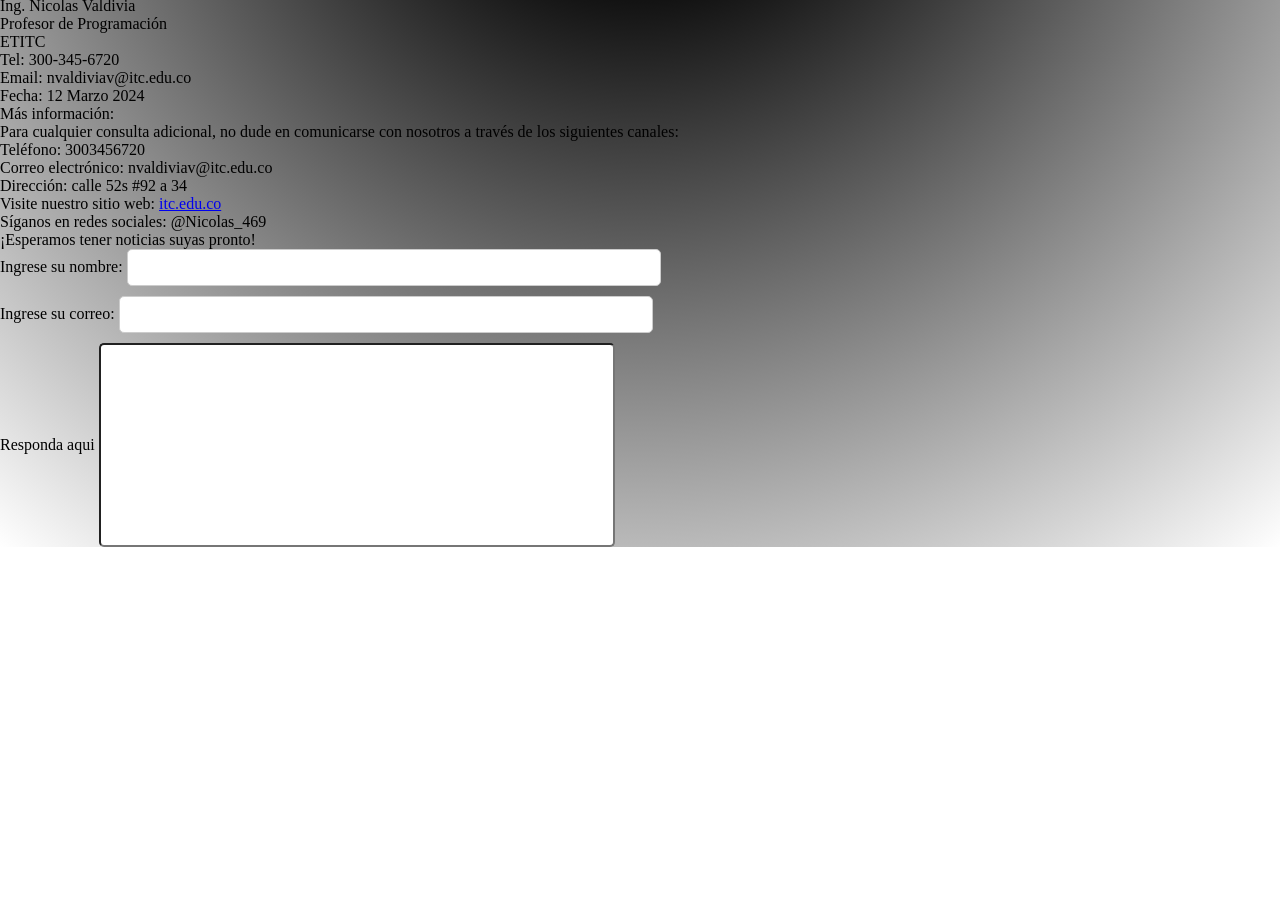
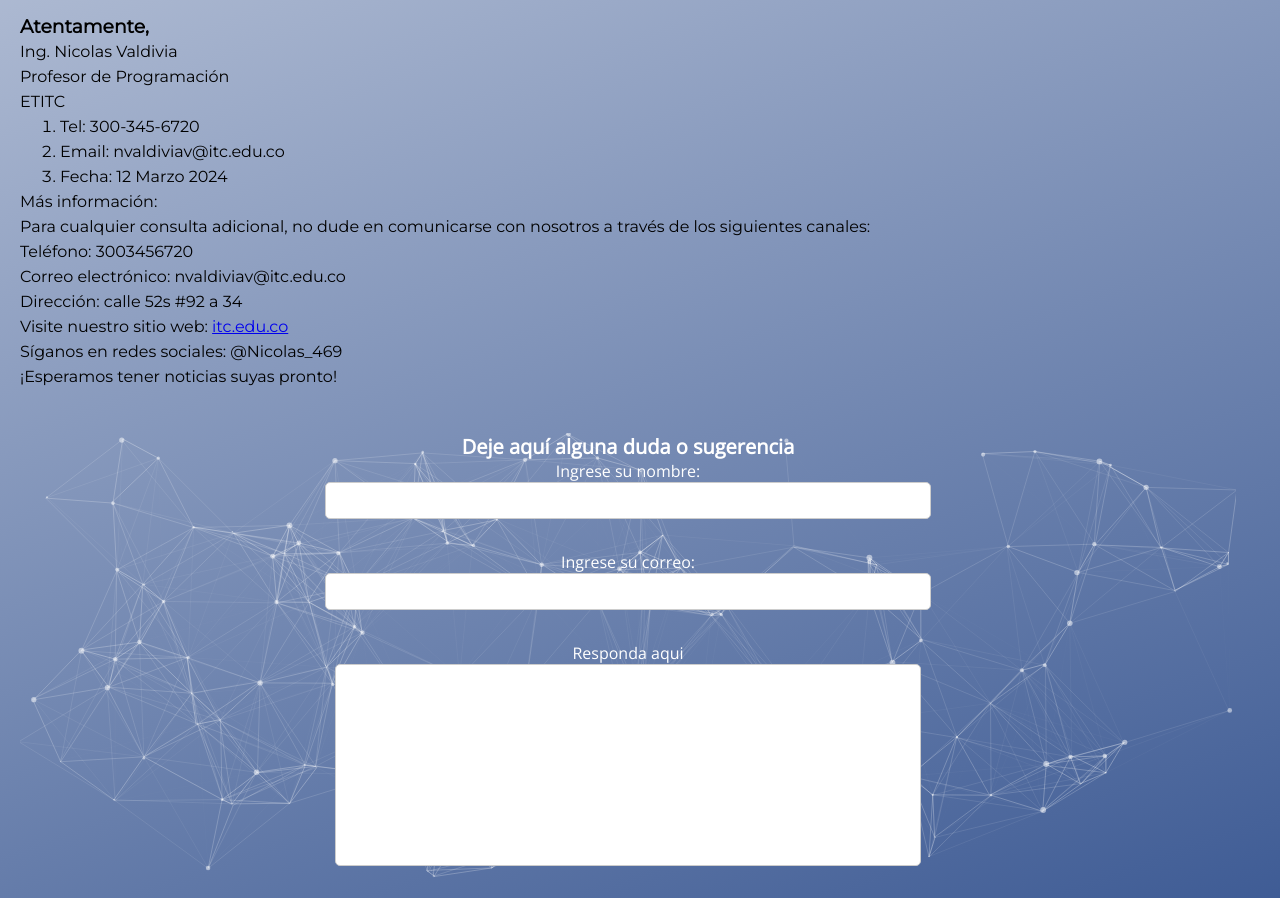
Before and after one commit to NicoValVilla/Programacion3NV, a plain HTML site: page index.html in a window 1280 px wide. Shown: the part 1035-1933 px from the top of the page. Before the commit the page ends 1582 px from the top, so only its background shows below. Drawn offline with nearby package versions, Linux system fonts and the light colour scheme; animation ran at ten frames a second.

Commit message:
Css cambios y animación con Js

```diff
--- a/index.html
+++ b/index.html
@@ -1,17 +1,21 @@
 <!DOCTYPE html>
 <html lang="en">
+
 <head>
   <meta charset="UTF-8" />
   <meta name="viewport" content="width=device-width, initial-scale=1.0" />
   <title>Carta ETITC</title>
-    <link rel="stylesheet" href="style.css" />
-
+  <link rel="preconnect" href="https://fonts.googleapis.com">
+  <link rel="preconnect" href="https://fonts.gstatic.com" crossorigin>
+  <link
+    href="https://fonts.googleapis.com/css2?family=Montserrat:wght@300;400&family=Open+Sans:wght@300;400&display=swap"
+    rel="stylesheet">
+  <link rel="stylesheet" href="/style.css" />
 </head>
 
 <body>
-    <div id="izquierda">
-      <span align="right">
-        <i>
+  <div class="container">
+    <div class="container_sender" align="right">
       <p><b> Ing Nicolas Valdivia</b></p>
       <p>Profesor de programacion</p>
       <p>ETITC</p>
@@ -20,18 +24,18 @@
       <p><b>Tel: </b>300-345-6720</p>
       <p><b>Email: </b>nvaldiviav@itc.edu.co</p>
       <p>12 Marzo 2024</p>
-        </i>
-      </span>
     </div>
-    <i>
+    <div class="container_recipient">
       <p><b>Profesor Sebastian Aguilera</b></p>
       <p>Calle Siempreviva</p>
       <p>Calle 13 #14 - 20</p>
       <p>Colombia - Bogota</p>
-    </i>
+    </div>
+    <div class="container_main">
       <h2>
         RE: Invitación para unirse a un proyecto de desarrollo de videojuegos
       </h2>
+      <br>
       <p>Estimado Profesor Sebastián Aguilera,</p>
       <p>
         Espero este mensaje lo encuentre bien. Me dirijo a usted en calidad de
@@ -49,23 +53,17 @@
         Por favor, no dude en ponerse en contacto conmigo si está interesado en
         participar o si necesita más información al respecto.
       </p>
-    <p>
-      <img
+    </div>
+    <div class="container_media">
+      <img class="container_media__image"
         src="https://www.deustoformacion.com/sites/deustoformacion/2022-01/foto-diseno-desarrollo-videojuegos-unity-3d-portada-1.jpg"
-        alt="Imagen demostrativa"
-      />
-    </p>
-    <p>
-      <iframe
-        width="560"
-        height="315"
-        src="https://www.youtube.com/embed/xFxMx7DsqP0?si=WUKquvzfnhLtoBbQ"
-        title="YouTube video player"
-        frameborder="0"
+        alt="Imagen demostrativa" />
+      <iframe width="500" height="315" src="https://www.youtube.com/embed/tliVwTRiQ5w?si=vZFpndoi3QGSZOQx"
+        title="YouTube video player" frameborder="0"
         allow="accelerometer; autoplay; clipboard-write; encrypted-media; gyroscope; picture-in-picture; web-share"
-        allowfullscreen
-      ></iframe>
-    </p>
+        allowfullscreen></iframe>
+    </div>
+    <div class="container_additionalInfo">
       <h3>Atentamente,</h3>
       <p>
         Ing. Nicolas Valdivia <br />
@@ -91,8 +89,12 @@
       </p>
       <p>Síganos en redes sociales: @Nicolas_469</p>
       <p>¡Esperamos tener noticias suyas pronto!</p>
-
-    <div class="Formulario">
+    </div>
+    <br>
+    <br>
+    <div id="particles-js">
+    <div class="container_formulario">
+      <p> Deje aquí alguna duda o sugerencia</p>
       <form>
         <label for="nombre">Ingrese su nombre: </label>
         <input type="text" name="nombre" id="nombre" /><br>
@@ -102,5 +104,10 @@
         <input type="textarea" name="texto" id="texto" /><br>
       </form>
     </div>
+    </div>
+  </div>
+  <script src="https://cdnjs.cloudflare.com/ajax/libs/particles.js/2.0.0/particles.min.js"></script>
+  <script src="/index.js"></script>
 </body>
+
 </html>
--- /dev/null
+++ b/index.js
@@ -0,0 +1,112 @@
+particlesJS("particles-js",
+{
+  "particles": {
+    "number": {
+      "value": 200,
+      "density": {
+        "enable": true,
+        "value_area": 800
+      }
+    },
+    "color": {
+      "value": "#ffffff"
+    },
+    "shape": {
+      "type": "circle",
+      "stroke": {
+        "width": 0,
+        "color": "#000000"
+      },
+      "polygon": {
+        "nb_sides": 5
+      },
+      "image": {
+        "src": "img/github.svg",
+        "width": 100,
+        "height": 100
+      }
+    },
+    "opacity": {
+      "value": 0.5,
+      "random": false,
+      "anim": {
+        "enable": false,
+        "speed": 1,
+        "opacity_min": 0.1,
+        "sync": false
+      }
+    },
+    "size": {
+      "value": 3,
+      "random": true,
+      "anim": {
+        "enable": false,
+        "speed": 40,
+        "size_min": 0.1,
+        "sync": false
+      }
+    },
+    "line_linked": {
+      "enable": true,
+      "distance": 150,
+      "color": "#ffffff",
+      "opacity": 0.4,
+      "width": 1
+    },
+    "move": {
+      "enable": true,
+      "speed": 6,
+      "direction": "none",
+      "random": false,
+      "straight": false,
+      "out_mode": "out",
+      "bounce": false,
+      "attract": {
+        "enable": false,
+        "rotateX": 600,
+        "rotateY": 1200
+      }
+    }
+  },
+  "interactivity": {
+    "detect_on": "canvas",
+    "events": {
+      "onhover": {
+        "enable": true,
+        "mode": "repulse"
+      },
+      "onclick": {
+        "enable": true,
+        "mode": "push"
+      },
+      "resize": true
+    },
+    "modes": {
+      "grab": {
+        "distance": 400,
+        "line_linked": {
+          "opacity": 1
+        }
+      },
+      "bubble": {
+        "distance": 400,
+        "size": 40,
+        "duration": 2,
+        "opacity": 8,
+        "speed": 3
+      },
+      "repulse": {
+        "distance": 200,
+        "duration": 0.4
+      },
+      "push": {
+        "particles_nb": 4
+      },
+      "remove": {
+        "particles_nb": 2
+      }
+    }
+  },
+  "retina_detect": true
+}
+);
--- a/style.css
+++ b/style.css
@@ -2,31 +2,119 @@
   margin: 0;
   padding: 0;
 }
-body{
-  background: rgb(0, 0, 0);
-  background: radial-gradient(
-    circle,
-    rgba(0, 0, 0, 1) 18%,
-    rgba(255, 255, 255, 1) 100%
-  );
+
+body {
+  background: linear-gradient(160deg,#ffffff,#3f5c95);
+  font-family: "Open Sans", sans-serif;
 }
 
-input[type="text"]{
-  width: 40%;
+.container {
+  margin: 20px;
+  width: 95%;
+  position: relative;
+}
+
+.container_recipient {
+  margin-top: 30px;
+}
+
+.container_sender p,
+.container_recipient p {
+  font-style: italic;
+}
+
+.container_main,
+.container_additionalInfo {
+  margin-top: 20px;
+  font-family: "Montserrat", sans-serif;
+}
+
+.container_main {
+  line-height: 30px;
+}
+
+.container_main ul {
+  margin-left: 50px;
+}
+
+.container_media {
+  margin: 20px 0;
+  display: flex;
+  justify-content: space-around;
+}
+
+.container_media__image {
+  width: 500px;
+  border-radius: 20px;
+}
+
+.container_additionalInfo {
+  line-height: 25px;
+}
+
+.container_additionalInfo ol {
+  margin-left: 40px;
+}
+
+.container_formulario{
+  width: 60%;
+  display: block;
+  margin: 0 auto;
+  text-align: center;
+  position: absolute;
+}
+
+.container_formulario p{
+  font-size: 20px;
+  font-weight: bold;
+  color: white;
+}
+
+.container_formulario form{
+  display: flex;
+  flex-direction: column;
+  justify-content: center;
+  align-items: center;
+  color: white;
+}
+
+#particles-js{
+  height: 445px;
+  display: flex;
+  justify-content: center;
+}
+
+input[type="text"] {
+  width: 80%;
   padding: 10px;
   margin-bottom: 10px;
   border: 1px solid #ccc;
   border-radius: 5px;
 }
-input[type="textarea"]{
+
+input[type="textarea"] {
   border-radius: 5px;
-  width: 40%;
+  width: 80%;
   height: 200px;
+  border: 1px solid #ccc;
 }
-.Formulario {
-  text-align: left;
-  width: 100%;
-  height: 100%;
 
+/* width */
+::-webkit-scrollbar {
+  width: 5px;
+}
 
+/* Track */
+::-webkit-scrollbar-track {
+  background: #FFFF;
 }
+
+/* Handle */
+::-webkit-scrollbar-thumb {
+  background: #3F5C95;
+}
+
+/* Handle on hover */
+::-webkit-scrollbar-thumb:hover {
+  background: #5affe4;
+}
```
Also changed, not shown: carta.html (deleted, +0 -59 lines). Lines whose indentation alone changed are shown as unchanged.
